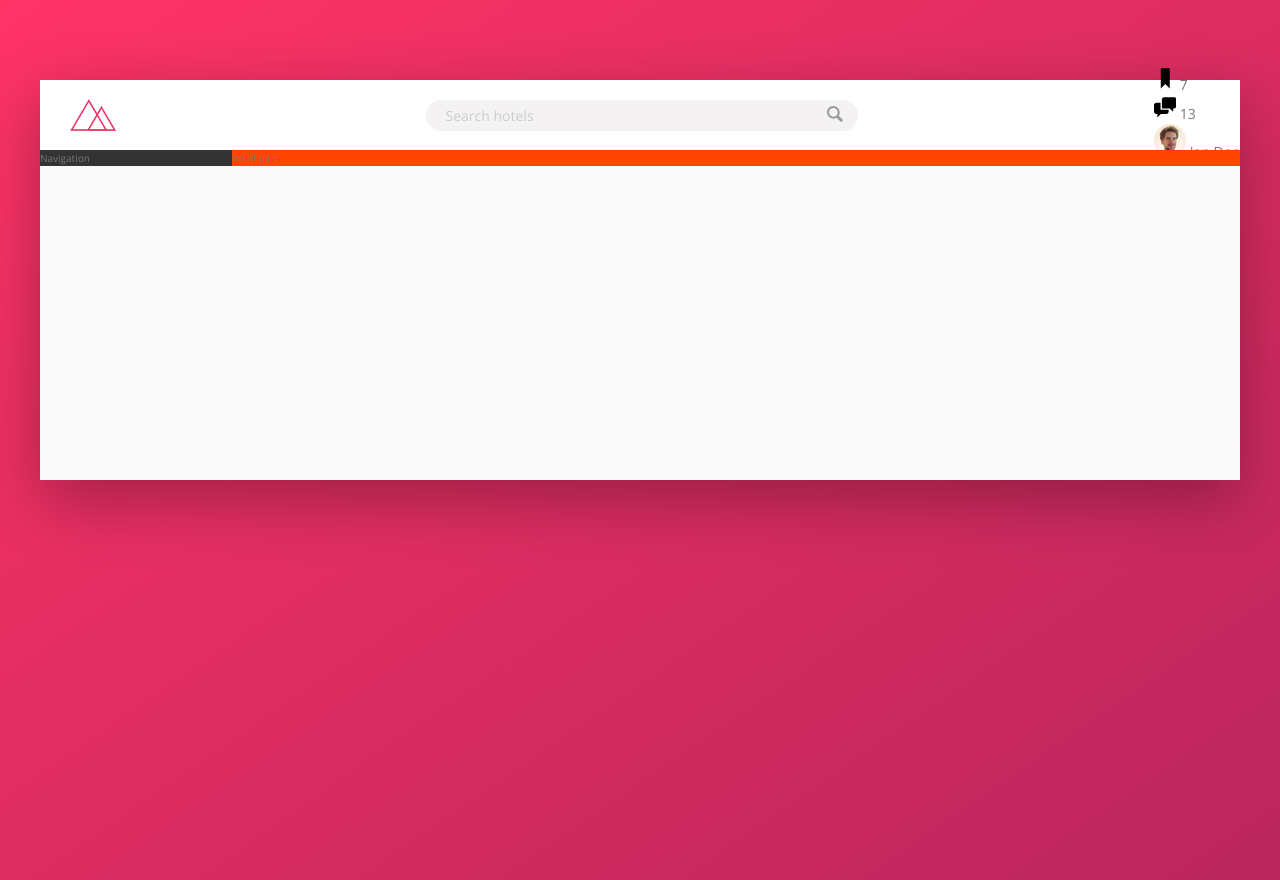
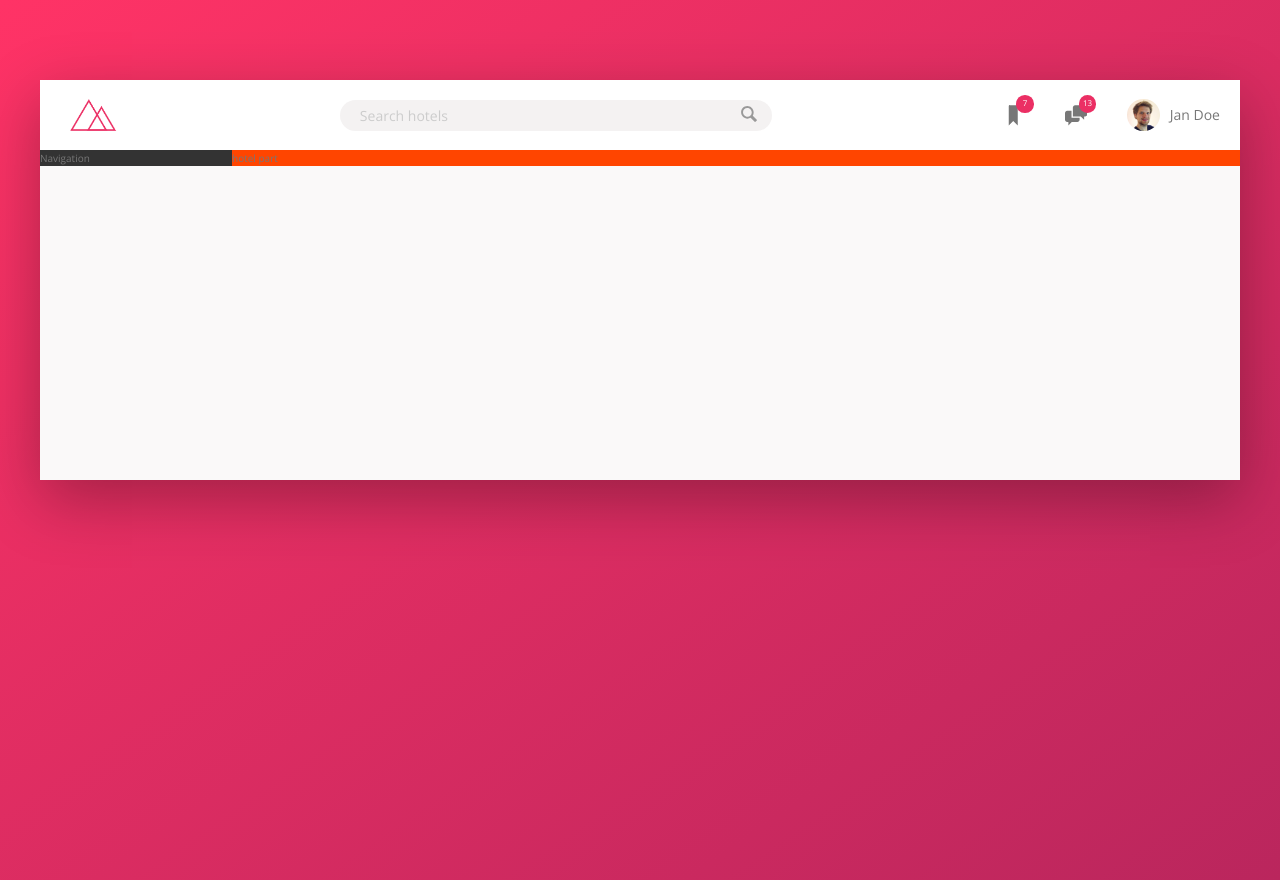
Before and after one commit to Naval63/Trello, a website: page src/index.html in a window 1280 px wide. Drawn offline with nearby package versions, Linux system fonts and the light colour scheme; files that its build step writes are made by us from their sources.

Commit message:
end styled header

```diff
--- a/src/scss/_components.scss
+++ b/src/scss/_components.scss
@@ -62,31 +62,54 @@
 
 // user navigation
 .user-nav {
+    display: flex;
+    align-items: center;
+    align-self: stretch;
+
+    & > * {
+        padding: 0 2rem;
+        cursor: pointer;
+        height: 100%;
+        display: flex;
+        align-items: center;
+    }
+
+    & > *:hover {
+        background-color: var(--color-grey-light-2);
+    }
 
     &__icon-box {
-
+        position: relative;
     }
 
     &__icon {
         height: 2.25rem;
         width: 2.25rem;
+        fill: var(--color-grey-dark-2);
+
     }
 
     &__notification {
+        position: absolute;
+        top: 1.5rem;
+        right: 1.1rem;
+        font-size: .8rem;
+        height: 1.75rem;
+        width: 1.75rem;
+        border-radius: 50%;
+        background-color: var(--color-primary);
+        color: var(--color-light);
 
-    }
-
-    &__user {
+        display: flex;
+        justify-content: center;
+        align-items: center;
 
     }
 
     &__user-photo {
         height: 3.25rem;
         border-radius: 50%;
-
-    }
-
-    &__user-name {
+        margin-right: 1rem;
 
     }
 }
```
